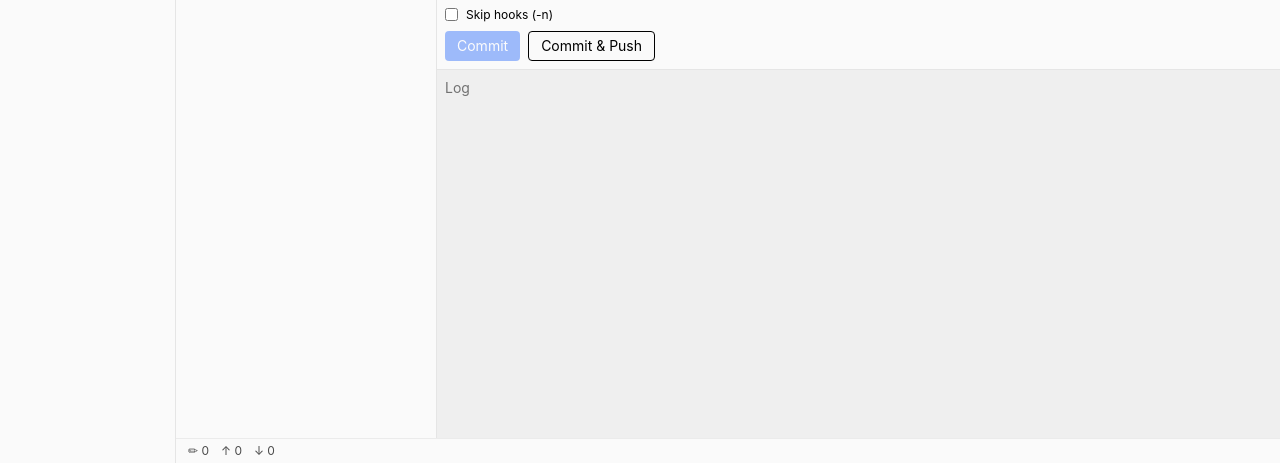
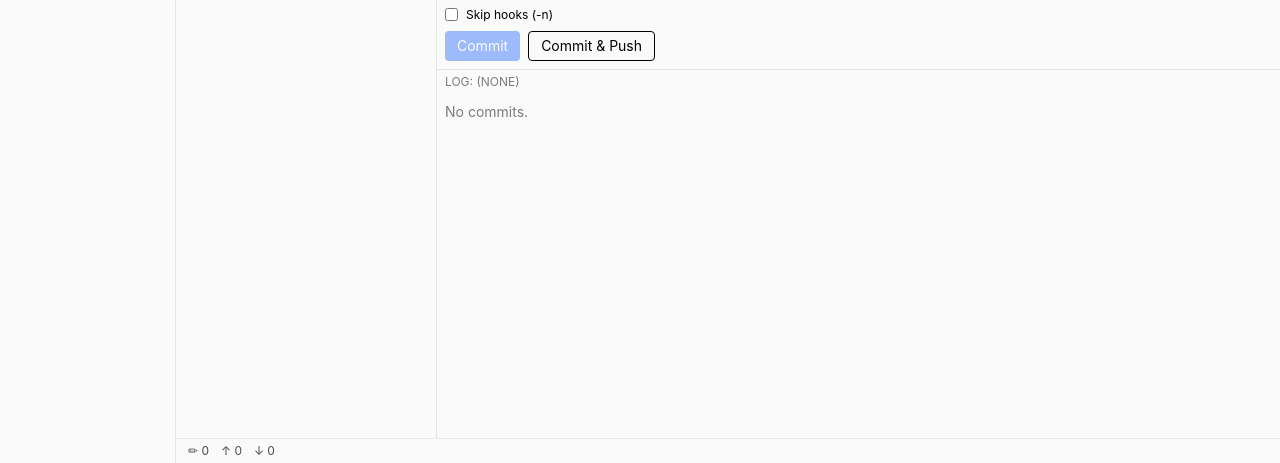
Before and after one commit to hzpeng57/pluck, a Vue app: page / in a window 1280 px wide. Shown: the part 337-800 px from the top of the page. Built offline with nearby package versions, Linux system fonts and the light colour scheme.

Commit message:
feat(ui): log panel for selected branch

```diff
--- a/src/components/LogPanel.vue
+++ b/src/components/LogPanel.vue
@@ -1 +1,23 @@
-<template><div class="p-2 opacity-50">Log</div></template>
+<script setup lang="ts">
+import { computed } from "vue";
+import { useRepoStateStore } from "../stores/repoState";
+import { relativeTime } from "../lib/format";
+
+const state = useRepoStateStore();
+const log = computed(() => state.snapshot?.log ?? []);
+</script>
+
+<template>
+  <div class="flex flex-col">
+    <div class="px-2 py-1 text-xs uppercase opacity-50">Log: {{ state.selectedLogBranch ?? "(none)" }}</div>
+    <ul class="overflow-auto">
+      <li v-for="c in log" :key="c.hash" class="px-2 py-1 hover:bg-neutral-200 dark:hover:bg-neutral-800 flex items-baseline gap-2">
+        <span class="font-mono text-xs opacity-60 w-16 shrink-0">{{ c.short }}</span>
+        <span class="flex-1 truncate">{{ c.subject }}</span>
+        <span class="text-xs opacity-50 shrink-0">{{ c.author }}</span>
+        <span class="text-xs opacity-50 shrink-0">{{ relativeTime(c.dateUnix) }}</span>
+      </li>
+      <li v-if="log.length === 0" class="opacity-50 px-2 py-2">No commits.</li>
+    </ul>
+  </div>
+</template>
--- /dev/null
+++ b/src/lib/format.ts
@@ -0,0 +1,7 @@
+export function relativeTime(unix: number): string {
+  const diff = Date.now() / 1000 - unix;
+  if (diff < 60) return `${Math.floor(diff)}s ago`;
+  if (diff < 3600) return `${Math.floor(diff / 60)}m ago`;
+  if (diff < 86400) return `${Math.floor(diff / 3600)}h ago`;
+  return `${Math.floor(diff / 86400)}d ago`;
+}
```
